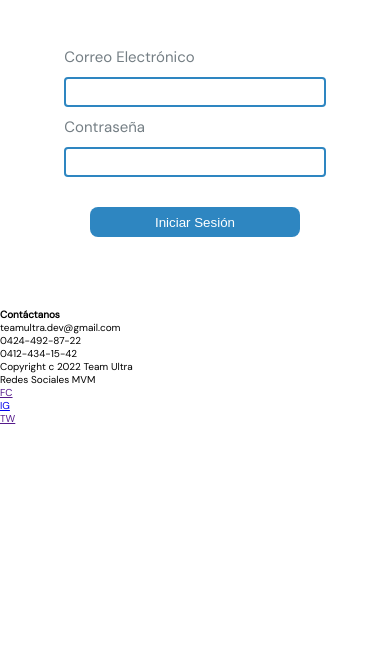
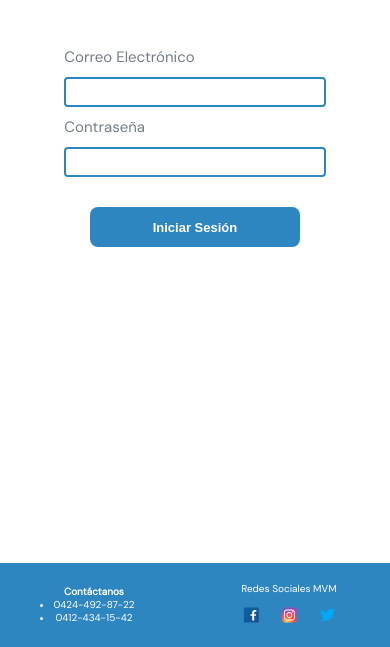
Before and after one commit to diegomzalez/mvm-app-layouts, a plain HTML site: page front/public/index.html in a window 390 px wide. Shown: the part 197-844 px from the top of the page. Drawn offline with Linux system fonts and the light colour scheme.

Commit message:
feat
[ADD] finished mobile view

```diff
--- a/front/public/index.html
+++ b/front/public/index.html
@@ -57,20 +57,22 @@
       <section>
         <h4>Contáctanos</h4>
         <ul>
-          <li>teamultra.dev@gmail.com</li>
           <li>0424-492-87-22</li>
           <li>0412-434-15-42</li>
         </ul>
       </section>
       <section>
-        <p>Copyright c 2022 Team Ultra</p>
-      </section>
-      <section>
         <p>Redes Sociales MVM</p>
         <ul>
-          <li><a href="">FC</a></li>
-          <li><a href="https://www.instagram.com/ue_mvm/">IG</a></li>
-          <li><a href="">TW</a></li>
+          <li>
+            <a class="facebook" href=""></a>
+          </li>
+          <li>
+            <a class="instagram" href="https://www.instagram.com/ue_mvm/"></a>
+          </li>
+          <li>
+            <a class="twitter" href=""></a>
+          </li>
         </ul>
       </section>
     </footer>
--- a/front/styles/main.css
+++ b/front/styles/main.css
@@ -9,7 +9,7 @@ html {
 }
 
 header {
-  width: 100%;
+  width: 100vw;
   min-width: 320px;
   height: 10vh;
   background: #3498DB;
@@ -45,8 +45,9 @@ header nav > div:last-child > button {
   color: white;
 }
 main {
-  width: 100%;
-  height: auto;
+  width: 100vw;
+  min-width: 320px;
+  height: 80vh;
   padding: 50px 0;
 }
 main > section:first-child {
@@ -67,14 +68,14 @@ main > section:nth-child(2) {
 main > section:nth-child(2) > form {
   width: 67%;
   max-width: 320px;
-  height: 25vh;
+  height: 200px;
   display: flex;
   flex-direction: column;
   align-items: center;
   margin: 0 auto;
 }
 main > section:nth-child(2) > form > span {
-  font-size: 15px;
+  font-size: 1.5rem;
   align-self: flex-start;
   color: #747E84;
   font-weight: 500;
@@ -95,10 +96,46 @@ main > section:nth-child(2) > form > label > input:focus-visible {
 }
 main > section:nth-child(2) > form > input {
   width: 80%;
-  height: 30px;
+  height: -webkit-fill-available;
   margin: 20px 0 0;
   background: #2E86C1;
   border: none;
   border-radius: 8px;
+  font-size: 13px;
+  font-weight: bold;
   color: white;
 }
+footer {
+  width: 100vw;
+  height: 10vh;
+  display: flex;
+  justify-content: space-around;
+  background: #2E86C1;
+  color: white;
+  text-align: center;
+}
+footer > section  {
+  display: flex;
+  flex-direction: column;
+  justify-content: center;
+}
+footer > section:last-child > ul {
+  display: flex;
+  justify-content: space-between;
+  margin-top: 10px;
+  list-style: none;
+}
+footer > section:last-child > ul >  li > a {
+  display: inline-block;
+  height: 20px;
+  width: 20px;
+}
+footer > section:last-child > ul >  li > a.facebook {
+  background: url("../assets/facebook.svg") center/cover no-repeat;
+}
+footer > section:last-child > ul >  li > a.instagram {
+  background: url("../assets/instagram.svg") center/cover no-repeat;
+}
+footer > section:last-child > ul >  li > a.twitter {
+  background: url("../assets/twitter.svg") center/cover no-repeat;
+}
```
Also changed, not shown: front/assets/facebook.svg (added), front/assets/instagram.svg (added), front/assets/twitter.svg (added).
